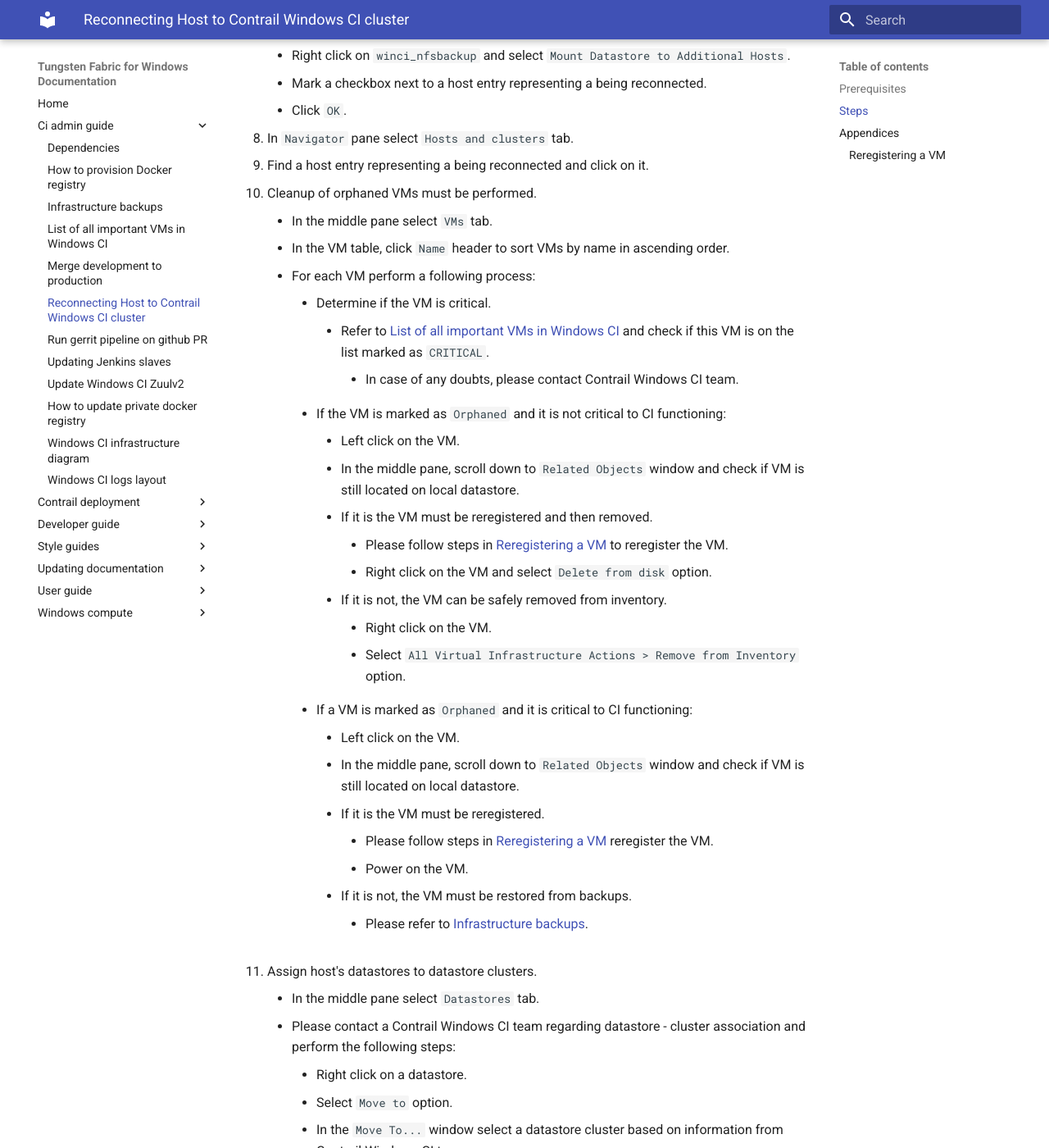
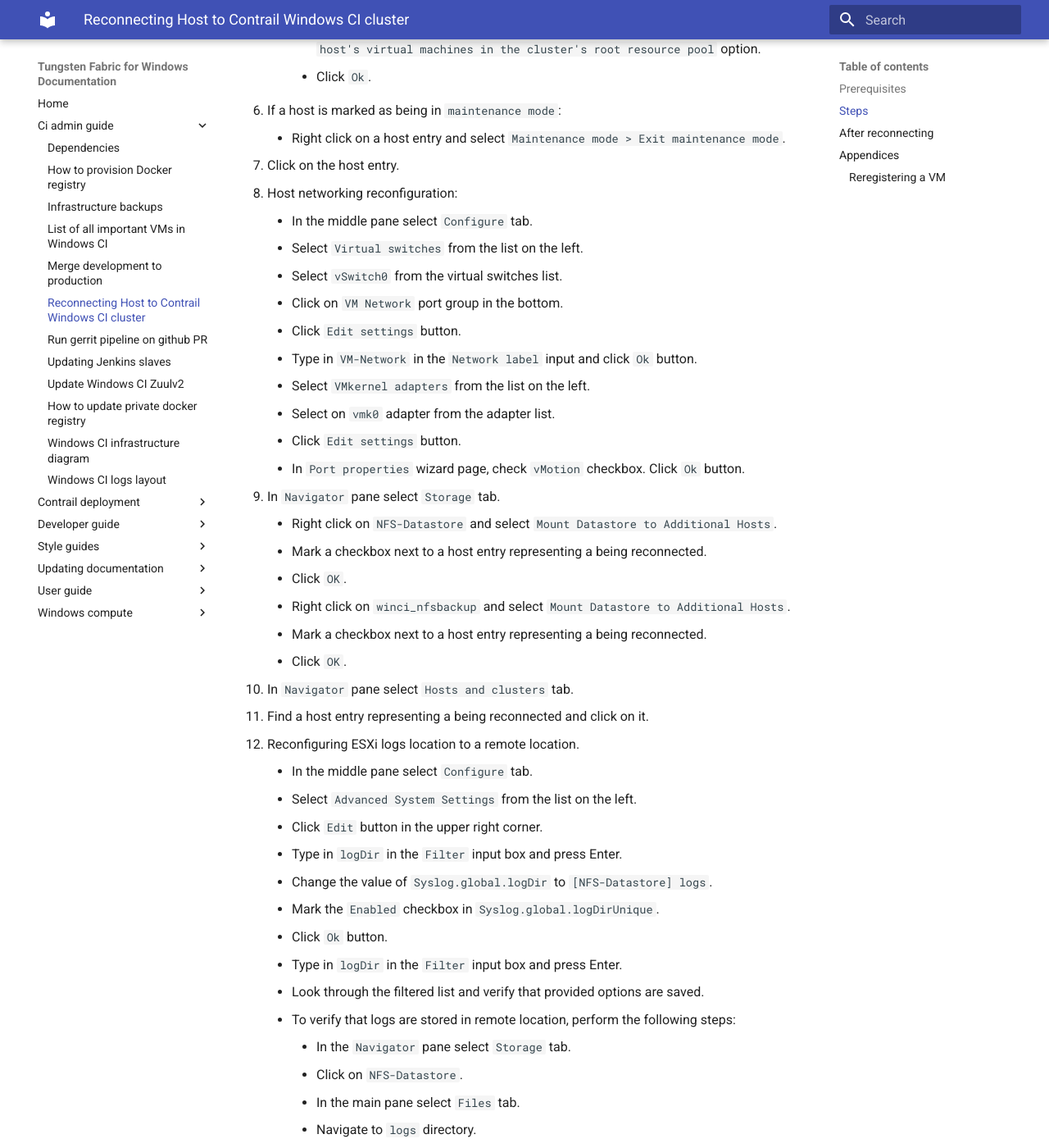
Before and after one commit to piotr-szuberski/contrail-windows-docs, an MkDocs documentation site: the page built from doc/ci_admin_guide/Reconnecting_Host.md, in a window 1280 px wide and 1400 px high, scrolled down 1172 px. Shown: the whole window at 82% size. Built offline with MkDocs 1.6.1 and Material for MkDocs 9.7.7, drawn with Linux system fonts in a browser that asks for light colours; some of the changed text lies outside the part shown.

Commit message:
Added missing host config to reconnecting guide (#50)
* Added missing networking config to host reconnecting guide

* Noted that builders must be migrated

* Configure ESXi logs location

```diff
--- a/doc/ci_admin_guide/Reconnecting_Host.md
+++ b/doc/ci_admin_guide/Reconnecting_Host.md
@@ -28,8 +28,27 @@
 1. Expand `WinCI` cluster entry.
 1. Find a host entry representing a being reconnected.
     - If a host cannot be found, it is not connected to vCenter. In that case, please contact infrastructure team.
+    - if a host is connected to vCenter, but is not a part of `WinCI` cluster:
+        - Right click on the host and select `Move To...` option.
+        - In the `Move To...` window, expand `CI-DC` datacenter.
+        - Click on `WinCI` cluster.
+        - Click `OK` button.
+        - If a dialog `Move Host into This Cluster` comes up, select `Put all of this host's virtual machines in the cluster's root resource pool` option.
+        - Click `Ok`.
 1. If a host is marked as being in `maintenance mode`:
     - Right click on a host entry and select `Maintenance mode > Exit maintenance mode`.
+1. Click on the host entry.
+1. Host networking reconfiguration:
+    - In the middle pane select `Configure` tab.
+    - Select `Virtual switches` from the list on the left.
+    - Select `vSwitch0` from the virtual switches list.
+    - Click on `VM Network` port group in the bottom.
+    - Click `Edit settings` button.
+    - Type in `VM-Network` in the `Network label` input and click `Ok` button.
+    - Select `VMkernel adapters` from the list on the left.
+    - Select on `vmk0` adapter from the adapter list.
+    - Click `Edit settings` button.
+    - In `Port properties` wizard page, check `vMotion` checkbox. Click `Ok` button.
 1. In `Navigator` pane select `Storage` tab.
     - Right click on `NFS-Datastore` and select `Mount Datastore to Additional Hosts`.
     - Mark a checkbox next to a host entry representing a being reconnected.
@@ -39,6 +58,24 @@
     - Click `OK`.
 1. In `Navigator` pane select `Hosts and clusters` tab.
 1. Find a host entry representing a being reconnected and click on it.
+1. Reconfiguring ESXi logs location to a remote location.
+    - In the middle pane select `Configure` tab.
+    - Select `Advanced System Settings` from the list on the left.
+    - Click `Edit` button in the upper right corner.
+    - Type in `logDir` in the `Filter` input box and press Enter.
+    - Change the value of `Syslog.global.logDir` to `[NFS-Datastore] logs`.
+    - Mark the `Enabled` checkbox in `Syslog.global.logDirUnique`.
+    - Click `Ok` button.
+    - Type in `logDir` in the `Filter` input box and press Enter.
+    - Look through the filtered list and verify that provided options are saved.
+    - To verify that logs are stored in remote location, perform the following steps:
+        - In the `Navigator` pane select `Storage` tab.
+        - Click on `NFS-Datastore`.
+        - In the main pane select `Files` tab.
+        - Navigate to `logs` directory.
+        - Navigate to a directory named with host's hostname.
+        - ESXi logs should be stored in this directory.
+        - Go back to host's entry in `Hosts and clusters` tab in `Navigator` pane.
 1. Cleanup of orphaned VMs must be performed.
     - In the middle pane select `VMs` tab.
     - In the VM table, click `Name` header to sort VMs by name in ascending order.
@@ -71,6 +108,14 @@
         - In the `Move To...` window select a datastore cluster based on information from Contrail Windows CI team.
 
 
+## After reconnecting
+
+After host is reconnected to Contrail Windows CI cluster, please consider the following:
+
+- Migrate some of `ci-builder-*` nodes to this new host.
+    - TODO: document
+
+
 ## Appendices
 
 ### Reregistering a VM
```
